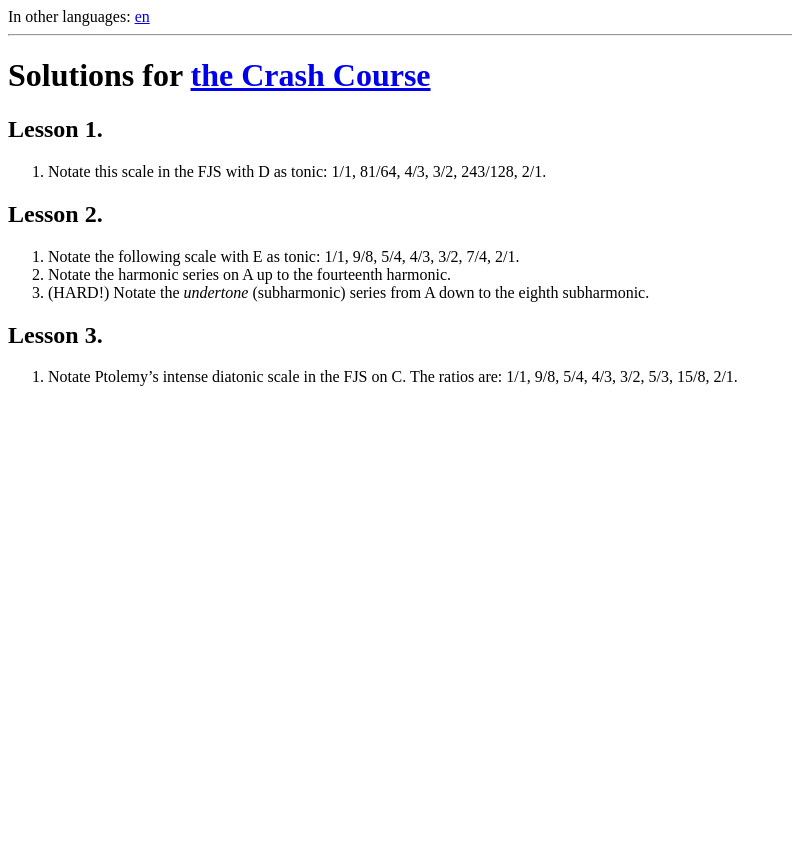
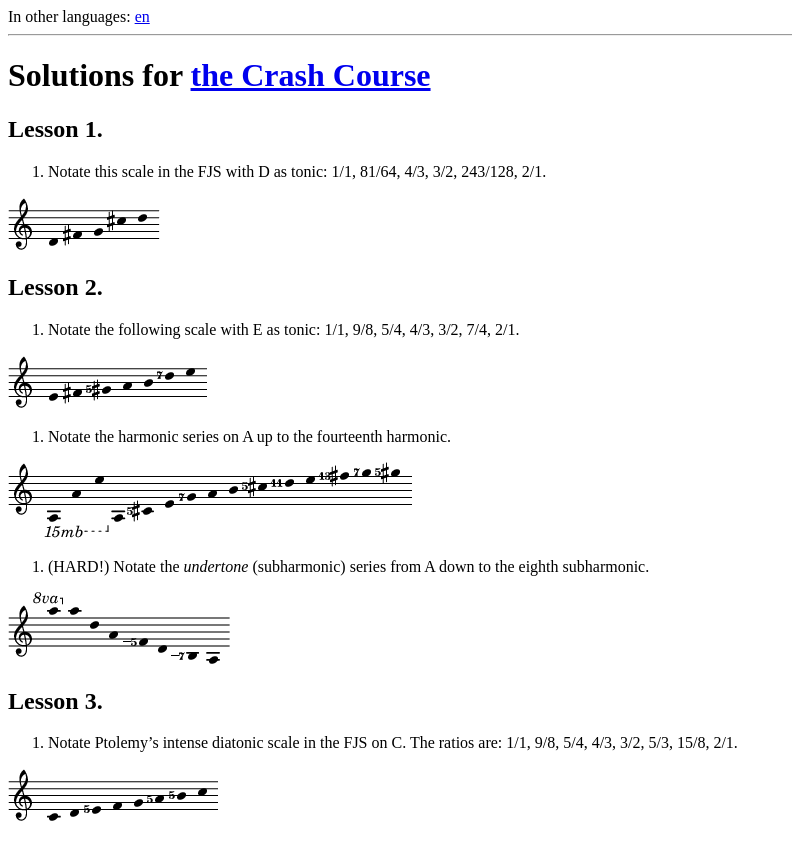
Before and after one commit to misotanni/misotanni.github.io, a Jekyll site: the page built from fjs/en/solutions.md, in a window 1280 px wide. Shown: the top 860 px of the page, without its empty margins (0-792 px from the left). Built offline with Jekyll 4.4.1, drawn with Linux system fonts in a browser that asks for light colours; our own code applies the rules of GitHub Pages for plain Markdown files.

Commit message:
there go the solutions

```diff
--- a/fjs/en/solutions.md
+++ b/fjs/en/solutions.md
@@ -4,12 +4,22 @@
 
 4. Notate this scale in the FJS with D as tonic: 1/1, 81/64, 4/3, 3/2, 243/128, 2/1.
 
+  <img src="../assets/solution_1_4.png" alt=":(">
+
 ## Lesson 2.
 
 4. Notate the following scale with E as tonic: 1/1, 9/8, 5/4, 4/3, 3/2, 7/4, 2/1.
+
+  <img src="../assets/solution_2_4.png" alt=":(">
 5. Notate the harmonic series on A up to the fourteenth harmonic.
+
+  <img src="../assets/solution_2_5.png" alt=":(">
 6. (HARD!) Notate the *undertone* (subharmonic) series from A down to the eighth subharmonic.
+
+  <img src="../assets/solution_2_6.png" alt=":(">
 
 ## Lesson 3.
 
 3. Notate Ptolemy's intense diatonic scale in the FJS on C. The ratios are: 1/1, 9/8, 5/4, 4/3, 3/2, 5/3, 15/8, 2/1.
+
+  <img src="../assets/solution_3_3.png" alt=":(">
```
Also changed, not shown: fjs/en/crash.md (+5 -1 lines).
